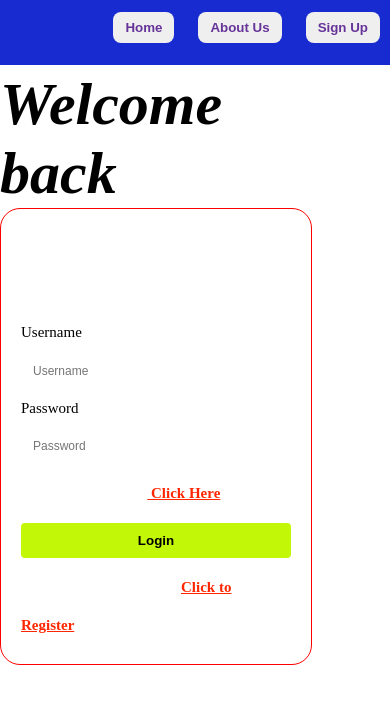
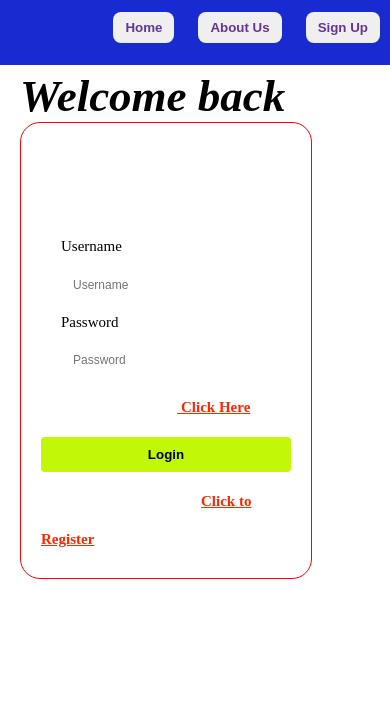
Before and after one commit to Adeyod/linkedWebpages, a plain HTML site: page login.html in a window 390 px wide. Drawn offline with Linux system fonts and the light colour scheme.

Commit message:
signuo and login changes

```diff
--- a/login.css
+++ b/login.css
@@ -86,3 +86,14 @@ a {
     border-radius: 4px;
     font-weight: bold;
 }
+@media (max-width: 900px) {
+
+  }
+  @media (max-width: 445px) {
+    h2 {
+        font-size: 45px;
+    }
+    div {
+        padding-left: 10px;
+    }
+  }
--- a/signup.css
+++ b/signup.css
@@ -83,3 +83,8 @@ a {
     font-weight: bold;
     margin: 10px;
 }
+@media (max-width: 445px) {
+    #form {
+        width: 80%;
+    }
+}
```
